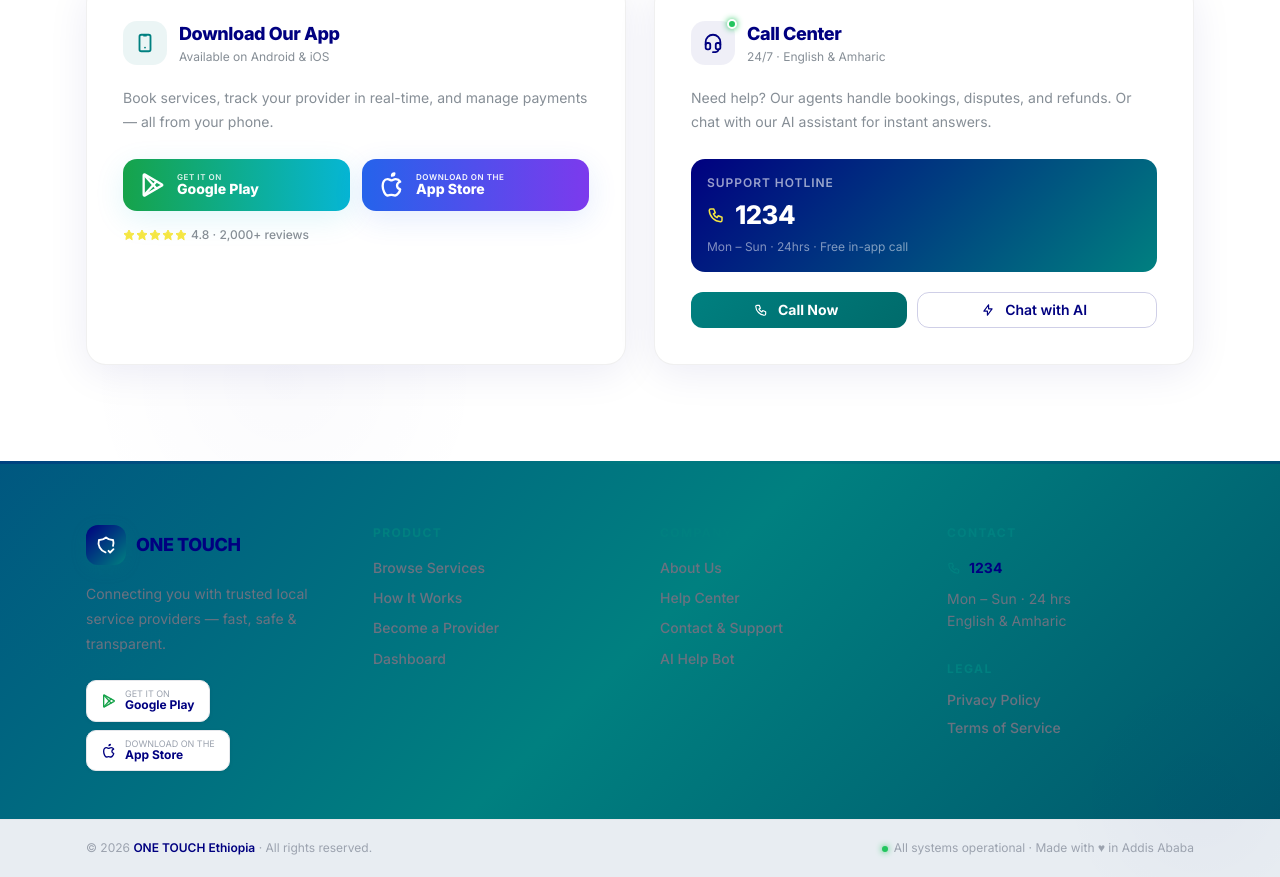
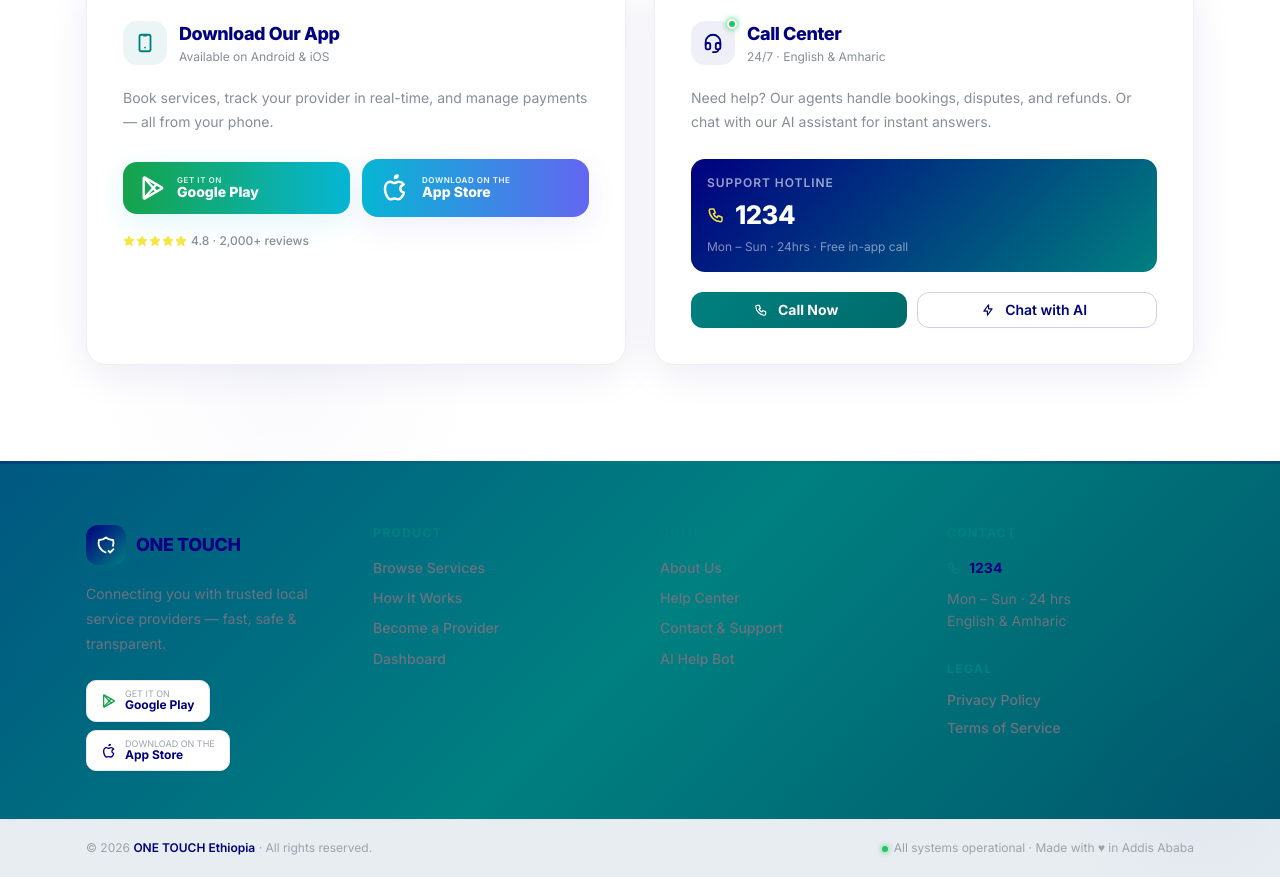
Before and after one commit to hedishafi/ONE-TOUCH, a React (Vite) app: page / in a window 1280 px wide. Shown: the part 3560-4437 px from the top of the page. Built offline with nearby package versions, Linux system fonts and the light colour scheme.

Commit message:
feat(landing): update button styles and animations for improved user interaction

```diff
--- a/src/pages/Landing.tsx
+++ b/src/pages/Landing.tsx
@@ -627,23 +627,23 @@
                       flex:'1 1 140px',
                       display:'inline-flex',
                       alignItems:'center',
-                      gap:10,
-                      background: 'linear-gradient(90deg, #2563eb 0%, #7c3aed 100%)',
-                      borderRadius:14,
-                      padding:'12px 16px',
+                      gap:12,
+                      background: 'linear-gradient(90deg, #06b6d4 0%, #6366f1 100%)',
+                      borderRadius:16,
+                      padding:'14px 18px',
                       textDecoration:'none',
                       cursor:'pointer',
-                      boxShadow:'0 8px 30px rgba(37,99,235,0.12)',
+                      boxShadow:'0 10px 30px rgba(99,102,241,0.10)',
                       color: 'white',
                       transition: 'transform 180ms ease, box-shadow 180ms ease'
                     }}
-                    onMouseEnter={e => { (e.currentTarget as HTMLElement).style.transform = 'translateY(-4px)'; (e.currentTarget as HTMLElement).style.boxShadow = '0 18px 40px rgba(124,58,237,0.18)'; }}
-                    onMouseLeave={e => { (e.currentTarget as HTMLElement).style.transform = ''; (e.currentTarget as HTMLElement).style.boxShadow = '0 8px 30px rgba(37,99,235,0.12)'; }}
+                    onMouseEnter={e => { (e.currentTarget as HTMLElement).style.transform = 'translateY(-5px)'; (e.currentTarget as HTMLElement).style.boxShadow = '0 22px 50px rgba(99,102,241,0.16)'; }}
+                    onMouseLeave={e => { (e.currentTarget as HTMLElement).style.transform = ''; (e.currentTarget as HTMLElement).style.boxShadow = '0 10px 30px rgba(99,102,241,0.10)'; }}
                   >
-                    <IconBrandApple size={28} color="white" style={{ flexShrink:0 }} />
+                    <IconBrandApple size={30} color="white" style={{ flexShrink:0 }} />
                     <Box>
                       <Text size="8px" c="rgba(255,255,255,0.95)" fw={600} style={{ textTransform:'uppercase', letterSpacing:'0.07em' }}>Download on the</Text>
-                      <Text size="sm" fw={800} c="white" style={{ lineHeight:1.15 }}>App Store</Text>
+                      <Text size="sm" fw={800} c="white" style={{ lineHeight:1.12 }}>App Store</Text>
                     </Box>
                   </Box>
                 </Group>
```
